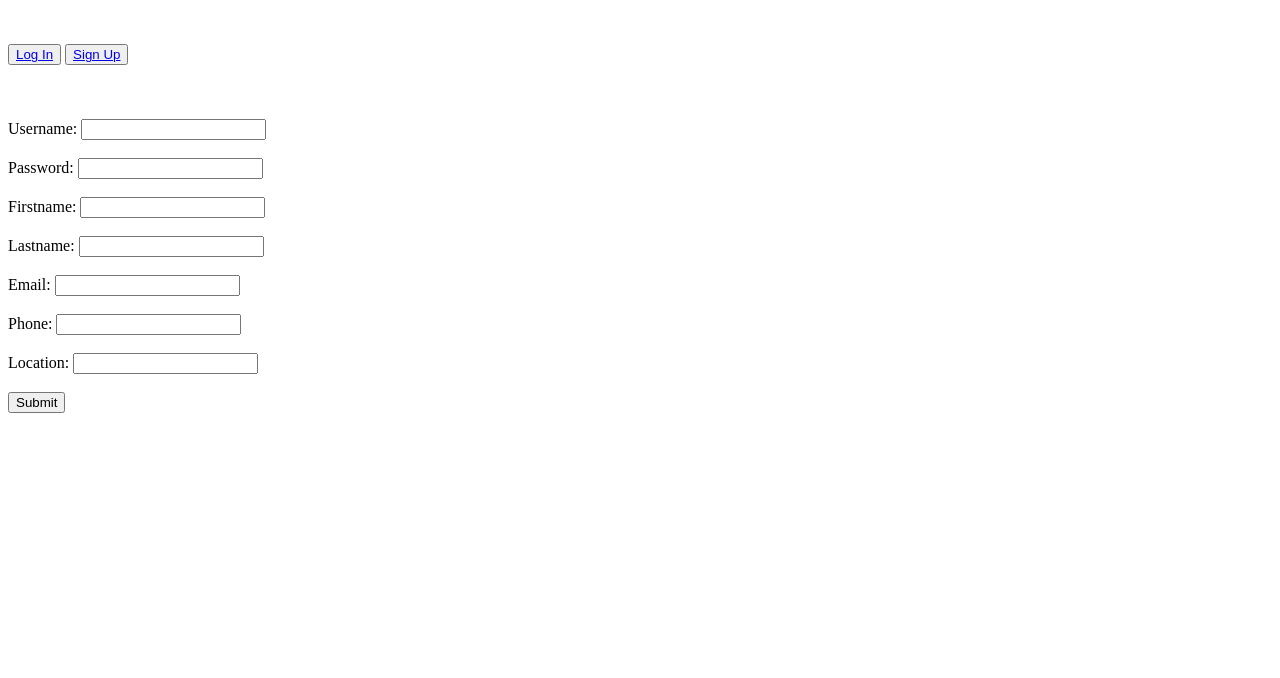
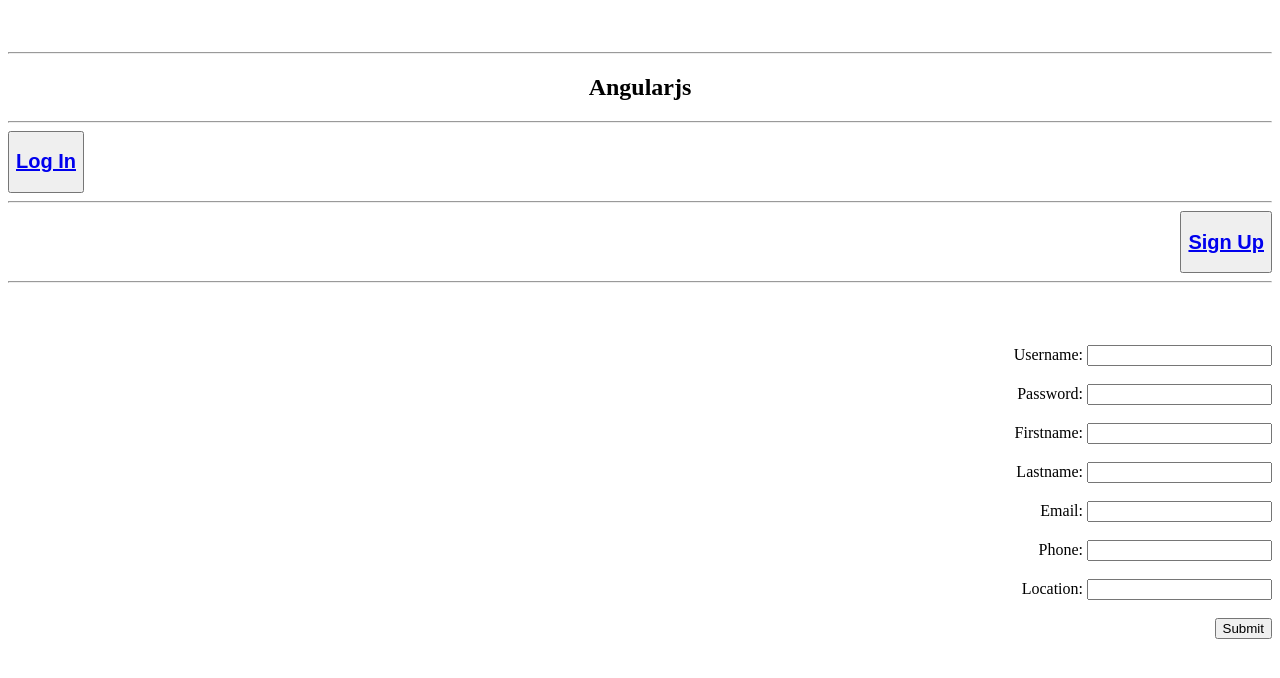
Before and after one commit to iamchetansharma/AngularjsLoginApp, a plain HTML site: page index.html at #!/sign_in in a window 1280 px wide. Drawn offline with nearby package versions, Linux system fonts and the light colour scheme; some packages are replaced by stand-ins of ours.

Commit message:
Version 3.0

```diff
--- a/index.html
+++ b/index.html
@@ -8,18 +8,32 @@
 	</head>
 	<body ng-app="myApp" ng-controller="cntr_index">
         <br/><br/>
+        <hr/>
+        <div align="center">
+            <h2>Angularjs</h2>
+        </div>
+
 		<div ng-hide="div1" >
-			<button ><a href="#login" >Log In</a></button>
-			<button ><a href="#sign_in">Sign Up</a></button>
+            <hr/>
+            <div align="left">
+                <button ><a href="#login" ><h2>Log In</h2></a></button>
+            </div>
+            <hr/>
+            <div align="right">
+                <button ><a href="#sign_in"><h2>Sign Up</h2></a></button>
+            </div>
+			<hr/>
+
 		</div><br/><br/>
 
         <div ng-show="div1" >
 
-      <a href="#profile">Profile</a>
-      <a href="#message">Messages</a>
-      <a href="#logout">Logout</a>
+          <a href="#profile">Profile</a><br/>
+          <a href="#message">Messages</a><br/>
+          <a href="#logout">Logout</a> <br/>
+          <hr/>
 
-</div><br/>
+        </div><br/>
 
 		<div ng-view=""></div>
 
--- a/script.js
+++ b/script.js
@@ -6,7 +6,7 @@ var app = angular.module("myApp", ["ngRoute"])
 .config(function($routeProvider) {
     $routeProvider
     .when("/", {
-        template:"<div>Welcome!!!!</div>"
+        template:""
 
     })
     .when("/login", {
--- a/sign_in.html
+++ b/sign_in.html
@@ -1,4 +1,4 @@
-<div>
+<div align="right">
 	<form>
 		Username: <input type="text" ng-model="uname"/><br/><br/>
 		Password: <input type="text" ng-model="pword"/><br/><br/>
```
